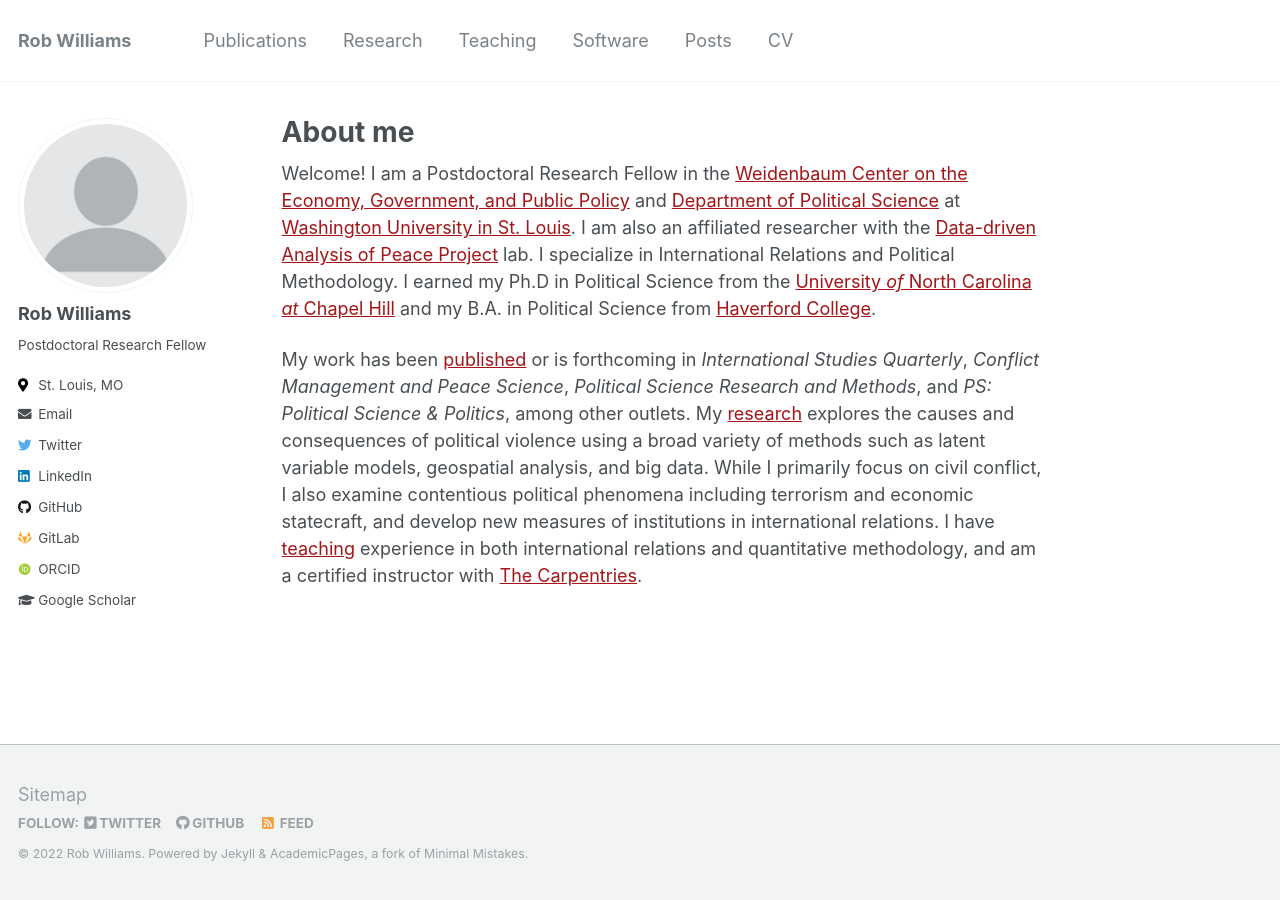
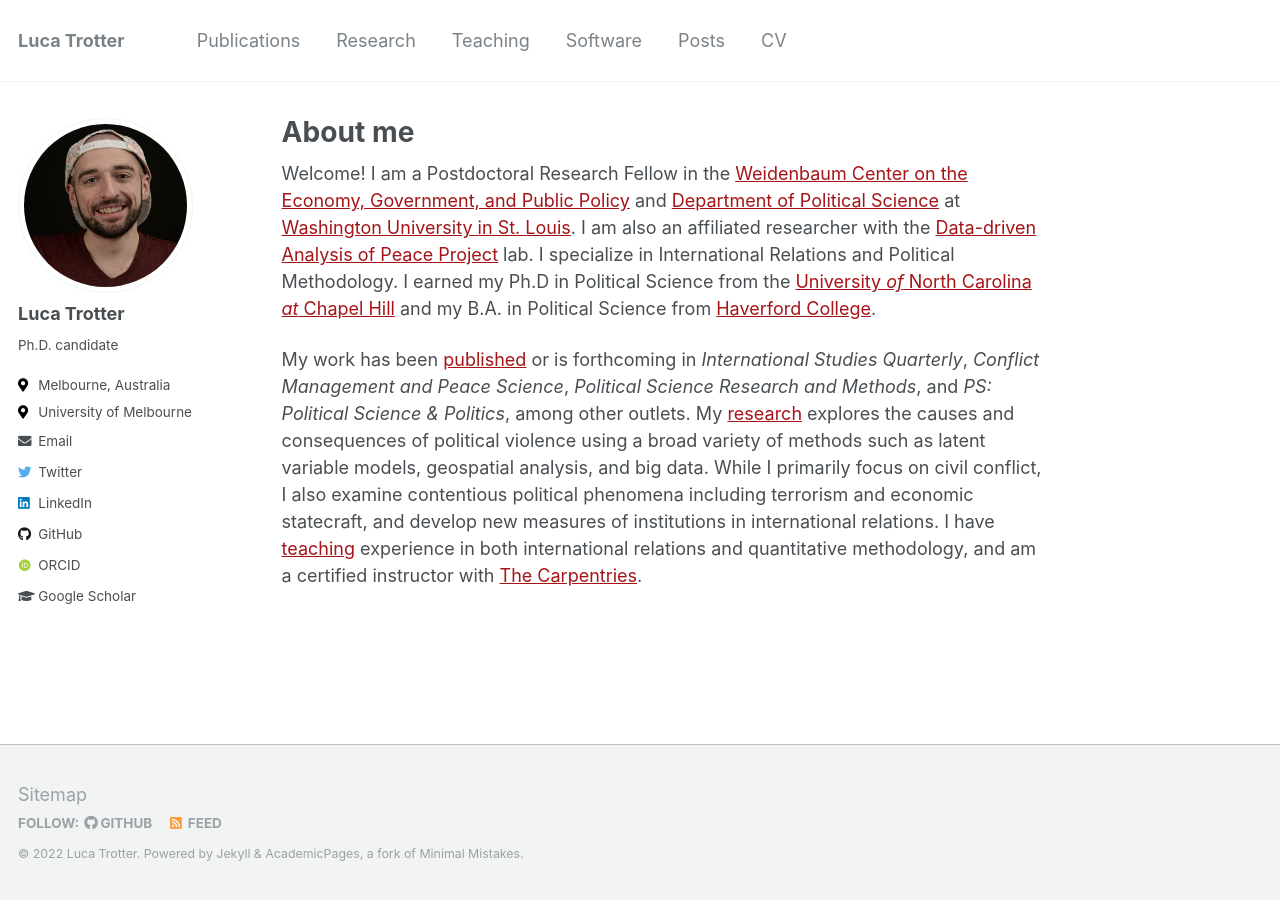
Before and after one commit to ltrotter/ltrotter.github.io, a Jekyll site: the page built from _pages/about.md, in a window 1280 px wide. Built offline with Jekyll 4.4.1, drawn with Linux system fonts in a browser that asks for light colours; some web fonts are replaced.

Commit message:
Update sidebar

```diff
--- a/_config.yml
+++ b/_config.yml
@@ -6,18 +6,18 @@
 # `jekyll serve`. If you change this file, please restart the server process.
 
 # Site Settings
-locale                   : "en-US"
-title                    : "Rob Williams"
+locale                   : "en-AU"
+title                    : "Luca Trotter"
 title_separator          : "-"
-name                     : &name "Rob Williams"
-description              : &description "Postdoc in Political Science"
-url                      : https://jayrobwilliams.com # the base hostname & protocol for your site e.g. "https://mmistakes.github.io"
+name                     : &name "Luca Trotter"
+description              : &description "Ph.D. student"
+url                      : https://ltrotter.github.io # the base hostname & protocol for your site e.g. "https://mmistakes.github.io"
 baseurl                  : "" # the subpath of your site, e.g. "/blog"
-repository               : "jayrobwilliams/jayrobwilliams.github.io"
-teaser                   : # filename of teaser fallback teaser image placed in /images/, .e.g. "500x300.png"
+repository               : "ltrotter/ltrotter.github.io"
+teaser                   :  # filename of teaser fallback teaser image placed in /images/, .e.g. "500x300.png"
 breadcrumbs              : false # true, false (default)
 words_per_minute         : 160
-future                   : false
+future                   : true
 read_more                : "disabled" # if enabled, adds "Read more" links to excerpts
 talkmap_link             : false #change to true to add link to talkmap on talks page
 comments:
@@ -57,12 +57,12 @@ yandex_site_verification :
 
 # Social Sharing
 twitter:
-  username               : jayrobw
+  username               : &twitter
 facebook:
   username               :
   app_id                 :
   publisher              :
-og_image                 : profile.png # Open Graph/Twitter default site image
+og_image                 :  # Open Graph/Twitter default site image
 # For specifying social profiles
 # - https://developers.google.com/structured-data/customize/social-profiles
 social:
@@ -73,24 +73,22 @@ social:
 
 # Analytics
 analytics:
-  provider               : "goatcounter" # false (default), "google", "google-universal", "custom", "goatcounter"
+  provider               :  "google-universal" # false (default), "google", "google-universal", "custom"
   google:
     tracking_id          :
-  goatcounter:
-    code		 : jayrobwilliams
 
 
 # Site Author
 author:
-  name             : "Rob Williams"
-  avatar           : "profile.png"
-  bio              : "Postdoctoral Research Fellow"
-  location         : "St. Louis, MO"
-  employer         :
+  name             : "Luca Trotter"
+  avatar           : "profile.jpg"
+  bio              : "Ph.D. candidate"
+  location         : "Melbourne, Australia"
+  employer_website : "https://infrastructure.eng.unimelb.edu.au/hydrological-processes"
+  employer         : "University of Melbourne"
   pubmed           :
-  orcid            : "http://orcid.org/0000-0001-9259-3883"
-  googlescholar    : "https://scholar.google.com/citations?user=fiaPSmgAAAAJ"
-  email            : "rob.williams@wustl.edu"
+  googlescholar    : "https://scholar.google.com.au/citations?user=OaEGwnsAAAAJ&hl=en"
+  email            : "l.trotter@unimelb.edu.au"
   researchgate     :  # example: "https://www.researchgate.net/profile/yourprofile"
   uri              :
   bitbucket        :
@@ -99,20 +97,20 @@ author:
   flickr           :
   facebook         :
   foursquare       :
-  github           : "jayrobwilliams"
-  gitlab           : "jayrobwilliams"
+  github           : "ltrotter"
   google_plus      :
   keybase          :
   instagram        :
   impactstory      : #"https://profiles.impactstory.org/u/xxxx-xxxx-xxxx-xxxx"
   lastfm           :
-  linkedin         : "jayrobwilliams"
+  linkedin         : "lucatrotter"
+  orcid            : "http://https://orcid.org/0000-0002-1055-4010"
   pinterest        :
   soundcloud       :
   stackoverflow    : # http://stackoverflow.com/users/123456/username
   steam            :
   tumblr           :
-  twitter          : "jayrobw"
+  twitter          : "lucatrotter"
   vine             :
   weibo            :
   xing             :
@@ -178,13 +176,13 @@ kramdown:
 
 # Collections
 collections:
+  research:
+    output: true
+    permalink: /:collection/:path/
   publications:
     output: true
     permalink: /:collection/:path/
-  research:
-    output: true
-    permalink: /:collection/:path/
-  talks:
+  software:
     output: true
     permalink: /:collection/:path/
 
@@ -255,7 +253,7 @@ sass:
 permalink: /:categories/:title/
 # paginate: 5 # amount of posts to show
 # paginate_path: /page:num/
-timezone: America/Chicago # http://en.wikipedia.org/wiki/List_of_tz_database_time_zones
+timezone: Australia/Melbourne # http://en.wikipedia.org/wiki/List_of_tz_database_time_zones
 
 
 # Plugins
```
